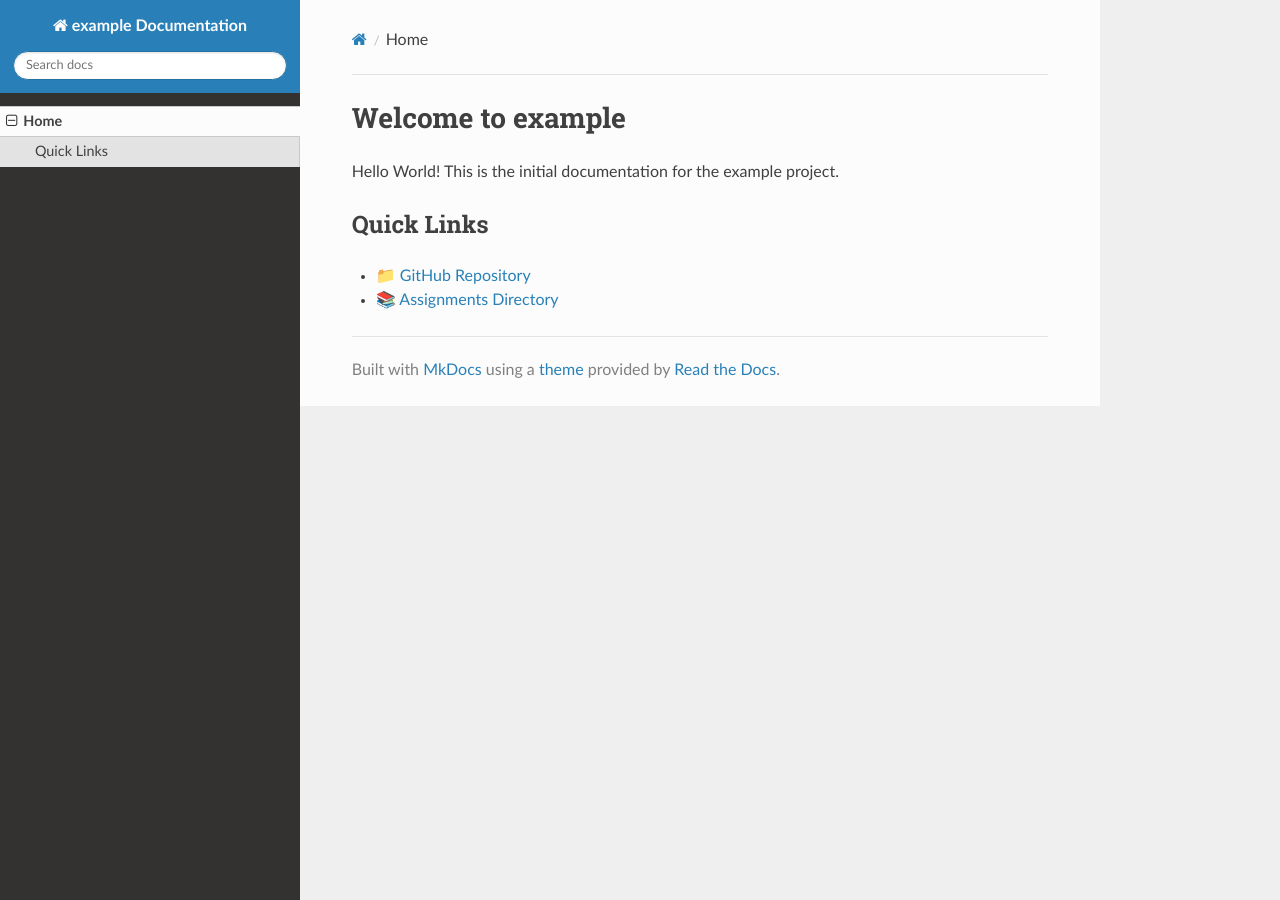
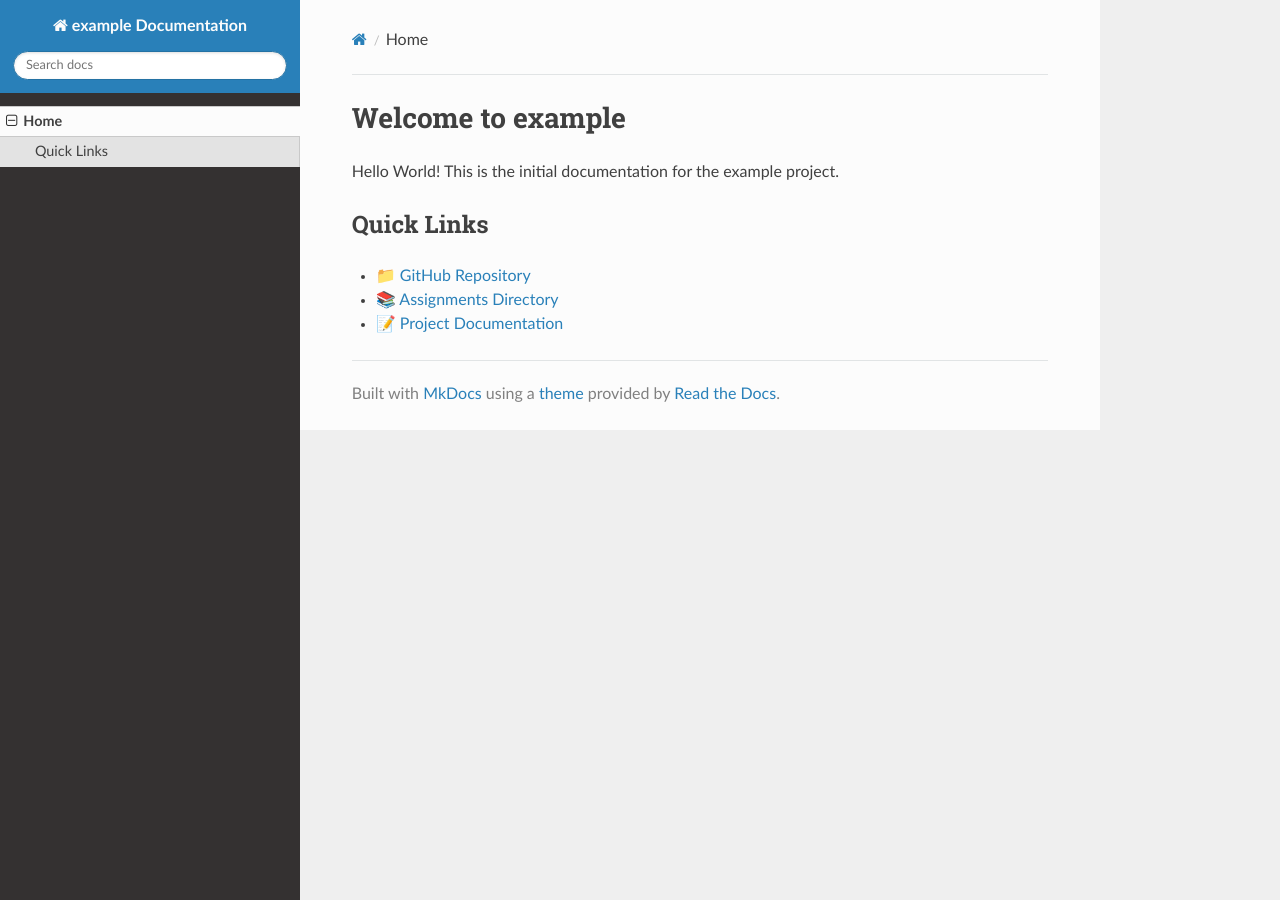
Before and after one commit to cloudmesh-ai-luc/example, an MkDocs documentation site: the page built from docs/index.md, in a window 1280 px wide. Built offline with MkDocs 1.6.1, drawn with Linux system fonts in a browser that asks for light colours; nearby versions of some CDN libraries.

Commit message:
Add link to project.md

```diff
--- a/docs/index.md
+++ b/docs/index.md
@@ -5,3 +5,4 @@
 ## Quick Links
 - 📁 [GitHub Repository](https://github.com/cloudmesh-ai-luc/example)
 - 📚 [Assignments Directory](https://github.com/cloudmesh-ai-luc/example/tree/main/assignments)
+- 📝 [Project Documentation](https://github.com/cloudmesh-ai-luc/example/blob/main/project/project.md)
```
